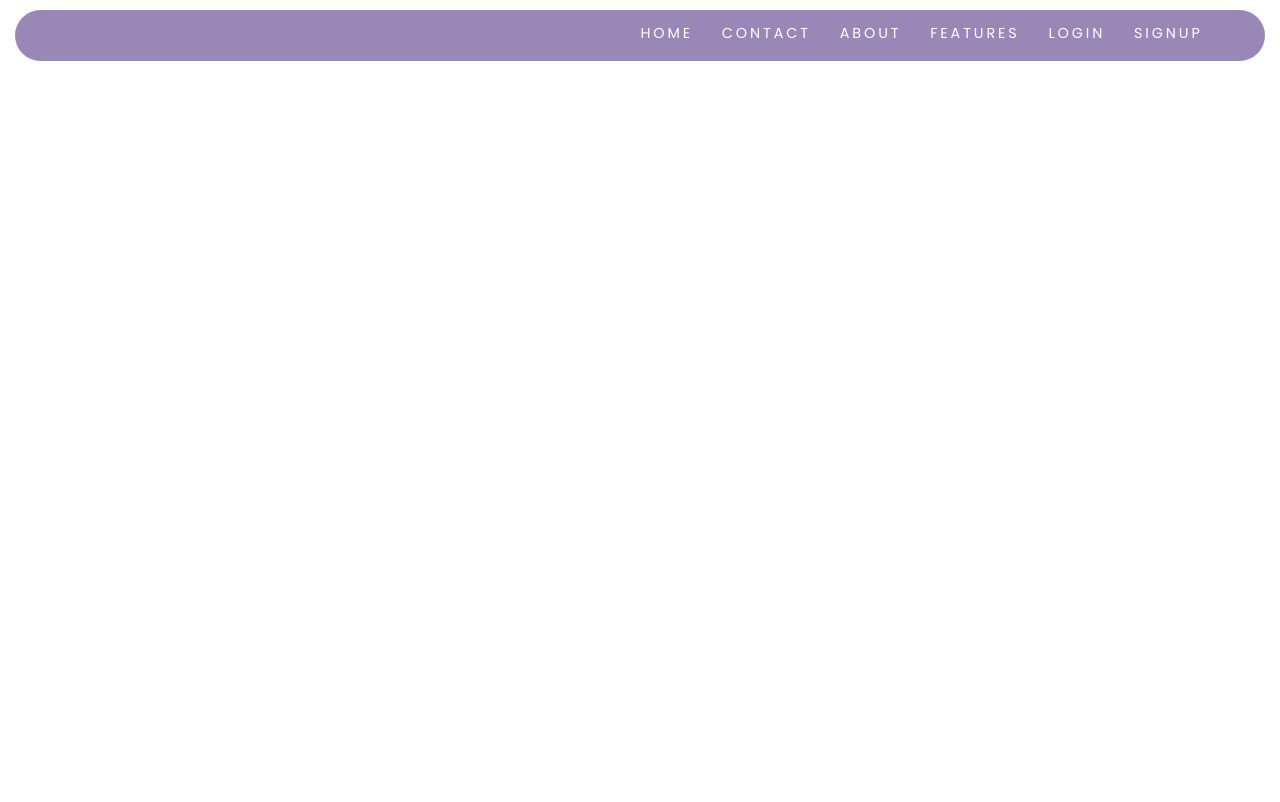
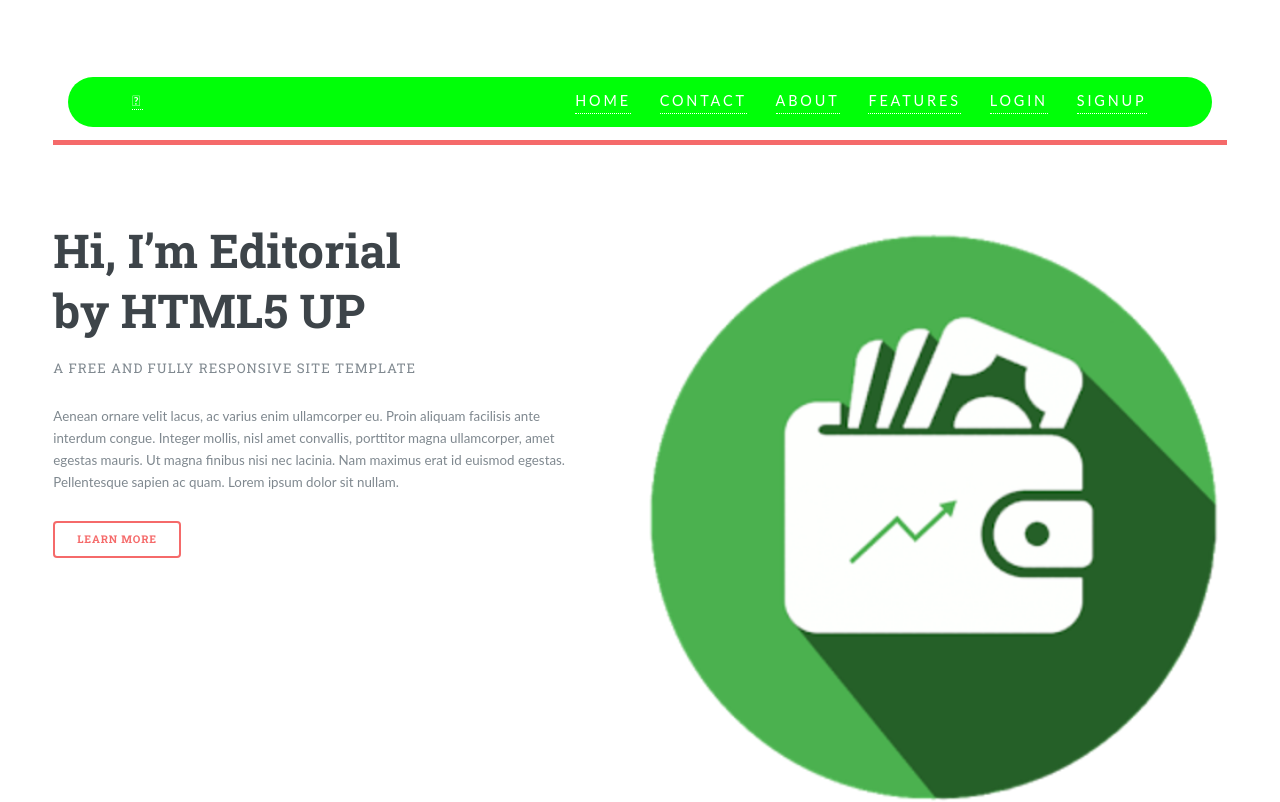
Before and after one commit to patel192/Expense-Manager-Frontend, a React (Vite) app: page / in a window 1280 px wide. Shown: the top 802 px of the page. Built offline with nearby package versions, Linux system fonts and the light colour scheme; a web font is replaced by a local one.

Commit message:
public layout

```diff
--- a/index.html
+++ b/index.html
@@ -6,9 +6,9 @@
   <link rel="icon" type="image/svg+xml" href="/vite.svg" />
   <meta name="viewport" content="width=device-width, initial-scale=1.0" />
   <title>Vite + React</title>
-  <!-- <link rel="stylesheet" href="/src/assets/css/main.css">
-  <link rel="stylesheet" href="/src/assets/css/fontawesome-all.min.css">
-  <link rel="stylesheet" href="https://cdnjs.cloudflare.com/ajax/libs/font-awesome/4.7.0/css/font-awesome.min.css"> -->
+   <link rel="stylesheet" href="/src/assets/css/main.css">
+   <!-- <link rel="stylesheet" href="/src/assets/css/fontawesome-all.min.css">  -->
+  <link rel="stylesheet" href="https://cdnjs.cloudflare.com/ajax/libs/font-awesome/4.7.0/css/font-awesome.min.css">
 </head>
 
 <body>
--- a/src/App.jsx
+++ b/src/App.jsx
@@ -1,7 +1,6 @@
-
-import { Route, Routes, BrowserRouter as Router } from "react-router-dom";
-import "./assets/css/fontawesome-all.min.css";
-import "./assets/css/Navbar.css"
+import { Route, Routes} from "react-router-dom";
+// import "./assets/css/fontawesome-all.min.css";
+import "./assets/css/Navbar.css";
 import { Login } from "./Login";
 import { Navbar } from "./components/Common/Navbar";
 
@@ -11,29 +10,24 @@ import { ForgotPassword } from "./ForgotPassword";
 import { ResetPassword } from "./ResetPassword";
 
 function App() {
+  return (
+    <div id="wrapper">
+      <div id="main">
+        <div className="inner">
+          <Navbar></Navbar>
+          <Routes>
 
-  return (
-      <div id="wrapper">
-        <div id="main">
-
-
-            <Routes>
-              <Route path="/" element={<Navbar/>}>
-              <Route path="/home" element={<Content />} />
-              <Route path="/login" element={<Login/>} />
-              <Route path="/forgotpassword" element={<ForgotPassword/>} />
-              <Route path="/resetpassword/:token" element={<ResetPassword/>} />
-
-
+              <Route path="/" element={<Content />} />
+              <Route path="/login" element={<Login />} />
+              <Route path="/forgotpassword" element={<ForgotPassword />} />
+              <Route path="/resetpassword/:token" element={<ResetPassword />} />
 
               <Route path="/signup" element={<Signup />} />
-              </Route>
-            </Routes>
-          </div>
+
+          </Routes>
         </div>
-
-
-
+      </div>
+    </div>
   );
 }
 
--- a/src/assets/css/Navbar.css
+++ b/src/assets/css/Navbar.css
@@ -14,7 +14,7 @@ body {
     flex-wrap: wrap;
     justify-content: space-between;
     padding: 0.8rem 4rem;
-    background-color:rgb(152, 135, 183);
+    background-color:rgb(0, 255, 8);
     transition: top 500ms ease-in-out;
     border-radius: 40px;
     margin: 10px 15px auto 15px;
@@ -23,6 +23,7 @@ body {
   .links {
     display: flex;
     margin: 0 -1em;
+    text-decoration: none;
   }
 
   .links a {
@@ -48,5 +49,5 @@ body {
     letter-spacing: 0.2em;
   }
   nav a:hover {
-    color: rgb(74, 7, 150);
+    color: rgb(16, 113, 19);
   }
--- a/src/assets/css/main.css
+++ b/src/assets/css/main.css
@@ -2076,8 +2076,8 @@ button,
   display: -ms-flex;
   display: flex;
   border-bottom: solid 5px #f56a6a;
-  padding: 1em 0 1em 0;
-  position: sticky; }
+  padding: 6em 0 1em 0;
+  position: relative; }
   #header > * {
     -moz-flex: 1;
     -webkit-flex: 1;
@@ -2139,7 +2139,7 @@ button,
     margin: 0 0 2em 4em;
     width: 50%; }
     #banner .image img {
-      height: auto;
+      height: 100%;
       -moz-object-fit: cover;
       -webkit-object-fit: cover;
       -ms-object-fit: cover;
@@ -2148,7 +2148,7 @@ button,
       -webkit-object-position: center;
       -ms-object-position: center;
       object-position: center;
-      width: auto; }
+      width: 100%; }
   @media screen and (orientation: portrait) {
     #banner {
       -moz-flex-direction: column-reverse;
@@ -2191,32 +2191,6 @@ button,
   font-size: 0.9em; }
   #footer .copyright a {
     color: inherit; }
-    .nav {
-      position: sticky;
-      top: 0;
-      display: flex;
-      flex-wrap: wrap;
-      justify-content: space-between;
-      padding: 0.8rem 4rem;
-      background-color:#24dd17;
-      transition: top 500ms ease-in-out;
-      border-radius: 40px;
-      margin-top: 0px;
-    }
-    .links a {
-      display: inline-block;
-      margin: 0 1em;
-    }
-    .nav a {
-      color: white;
-      text-decoration: none;
-      font-size: 0.9rem;
-      text-transform: uppercase;
-      letter-spacing: 0.2em;
-    }
-    .nav a:hover {
-      color: rgb(74, 7, 150);
-    }
 
 /* Menu */
 #menu ul {
@@ -2232,10 +2206,6 @@ button,
   margin-bottom: 0;
   padding: 0;
   text-transform: uppercase; }
-  .links {
-    display: flex;
-    margin: 0 -1em;
-  }
   #menu ul a, #menu ul span {
     border-bottom: 0;
     color: inherit;
--- a/src/components/Common/Content.jsx
+++ b/src/components/Common/Content.jsx
@@ -1,17 +1,16 @@
-import React from 'react'
-
+import React from "react";
 export const Content = () => {
   return (
-    <div class="content">
-
-        <div>
+    <div>
+      <section id="banner">
+        <div class="content">
           <header>
             <h1>
-              Welcome To
+              Hi, I’m Editorial
               <br />
-              Expense Manager
+              by HTML5 UP
             </h1>
-            <p>Unlock financial freedom, one expense at a time</p>
+            <p>A free and fully responsive site template</p>
           </header>
           <p>
             Aenean ornare velit lacus, ac varius enim ullamcorper eu. Proin
@@ -31,9 +30,7 @@ export const Content = () => {
         <span class="image object">
           <img src="src\assets\Images\614y4xnqgdL.png" alt="" />
         </span>
-
-
-      {/* <!-- Section --> */}
+      </section>
       <section>
         <header class="major">
           <h2>Erat lacinia</h2>
@@ -85,8 +82,6 @@ export const Content = () => {
           </article>
         </div>
       </section>
-
-      {/* <!-- Section --> */}
       <section>
         <header class="major">
           <h2>Ipsum sed dolor</h2>
@@ -203,5 +198,5 @@ export const Content = () => {
         </div>
       </section>
     </div>
-  )
-}
+  );
+};
--- a/src/components/Common/Navbar.jsx
+++ b/src/components/Common/Navbar.jsx
@@ -2,7 +2,7 @@ import React from "react";
 import { Link, Outlet } from "react-router-dom";
 export const Navbar = ({ toggleSidebar }) => {
   return (
-    <div class="inner">
+    <div>
       <header id="header">
         <nav class="nav">
           <div>
@@ -11,7 +11,7 @@ export const Navbar = ({ toggleSidebar }) => {
             </a>
           </div>
           <div class="links">
-            <Link to="/home">Home</Link>
+            <Link to="/">Home</Link>
             <Link to="#">Contact</Link>
             <Link to="#">About</Link>
             <Link to="#">Features</Link>
```
Also changed, not shown: src/components/Common/SideBar.jsx (deleted, +0 -98 lines), src/Login.jsx (line endings or trailing spaces), src/Signup.jsx (line endings or trailing spaces).
